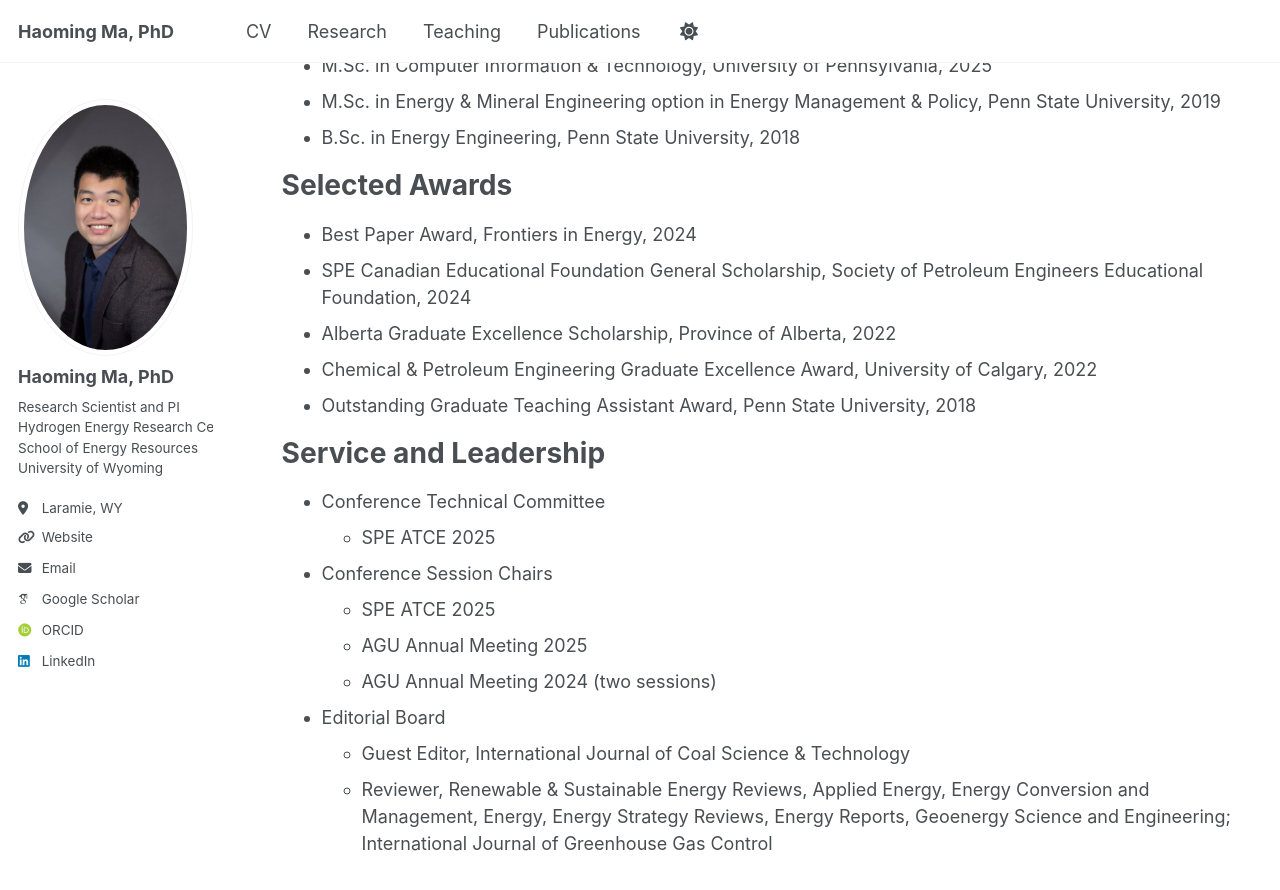
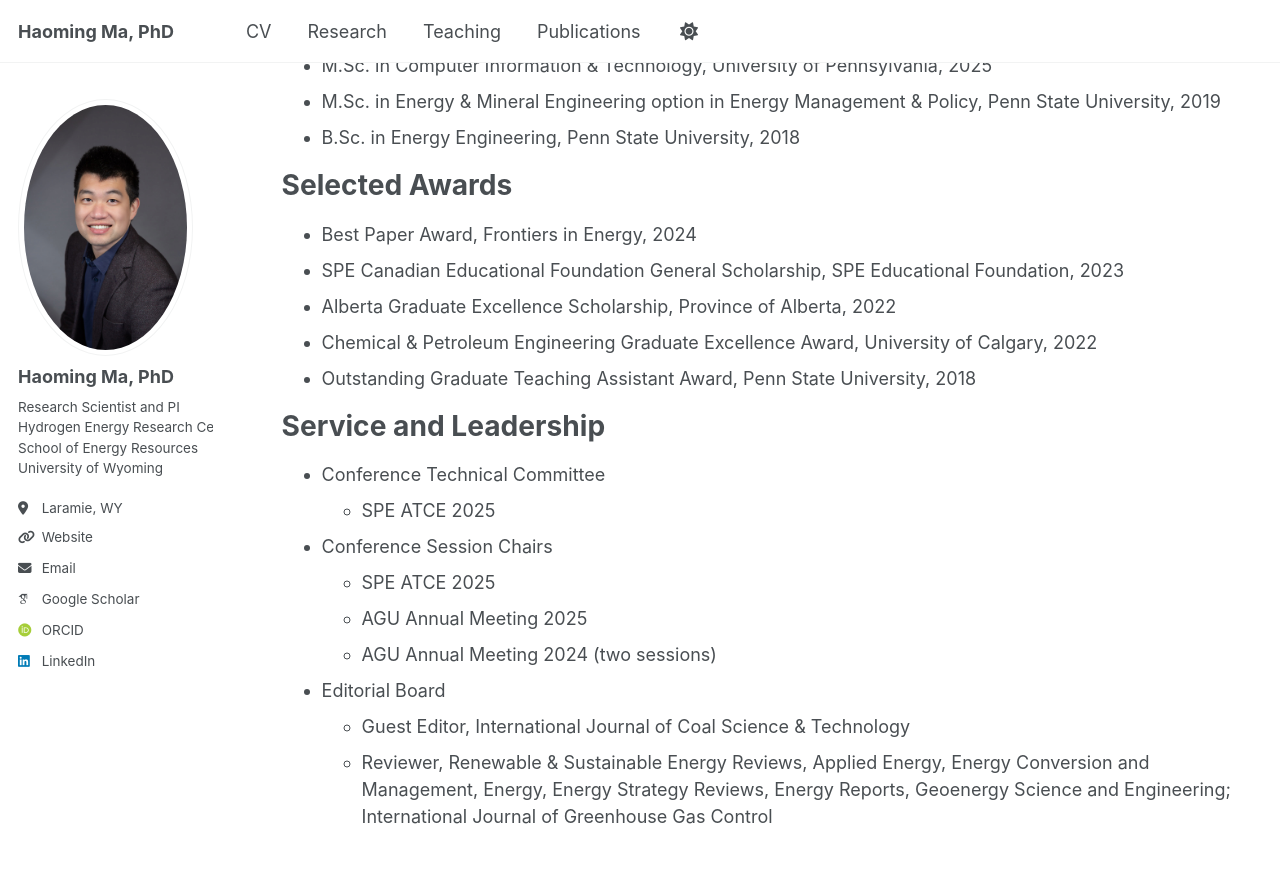
Before and after one commit to haoming-ma/haoming-ma.github.io, a Jekyll site: the page built from _pages/cv.md, in a window 1280 px wide and 900 px high, scrolled down 598 px. Shown: the top 890 px of the window. Built offline with Jekyll 4.4.1, drawn with Linux system fonts in a browser that asks for light colours; some web fonts are replaced.

Commit message:
Update cv.md

```diff
--- a/_pages/cv.md
+++ b/_pages/cv.md
@@ -36,7 +36,7 @@ Education
 Selected Awards
 ======
 * Best Paper Award, Frontiers in Energy, 2024
-* SPE Canadian Educational Foundation General Scholarship, Society of Petroleum Engineers Educational Foundation, 2024
+* SPE Canadian Educational Foundation General Scholarship, SPE Educational Foundation, 2023
 * Alberta Graduate Excellence Scholarship, Province of Alberta, 2022
 * Chemical & Petroleum Engineering Graduate Excellence Award, University of Calgary, 2022
 * Outstanding Graduate Teaching Assistant Award, Penn State University, 2018
```
